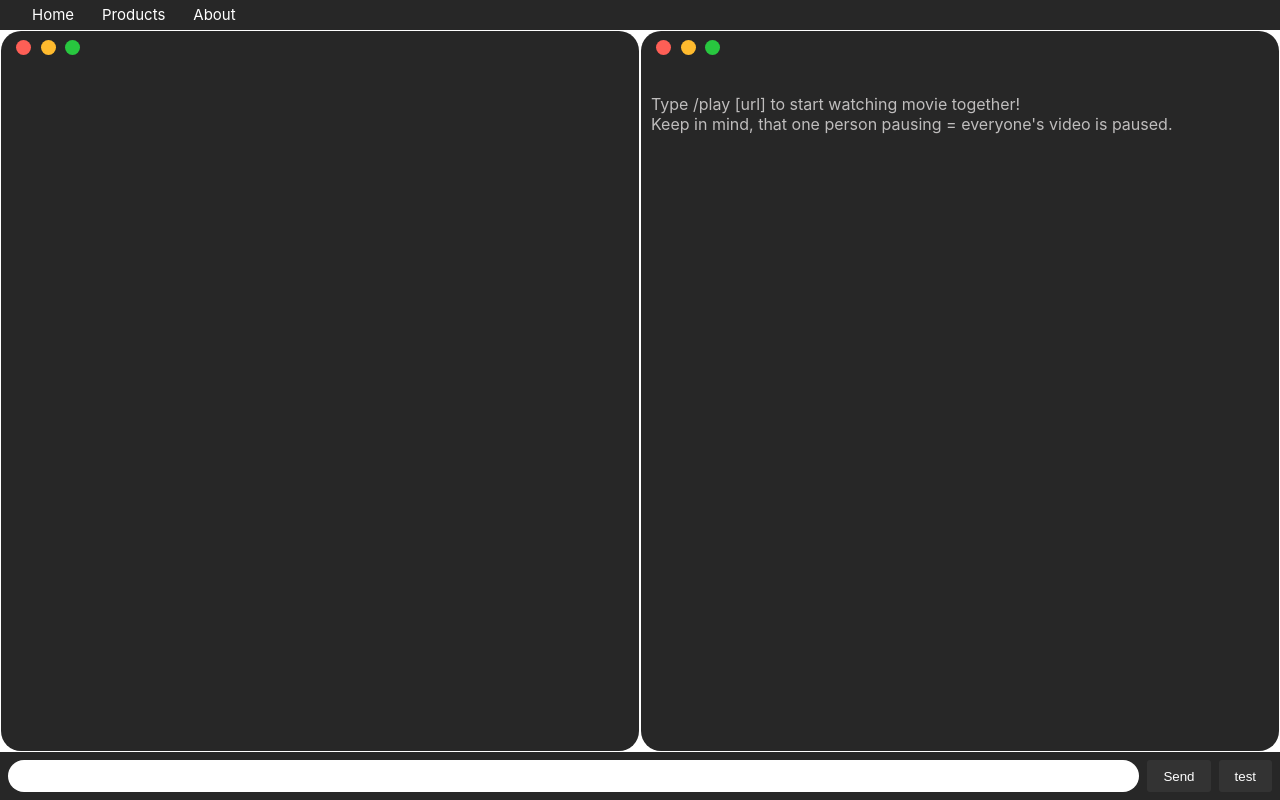
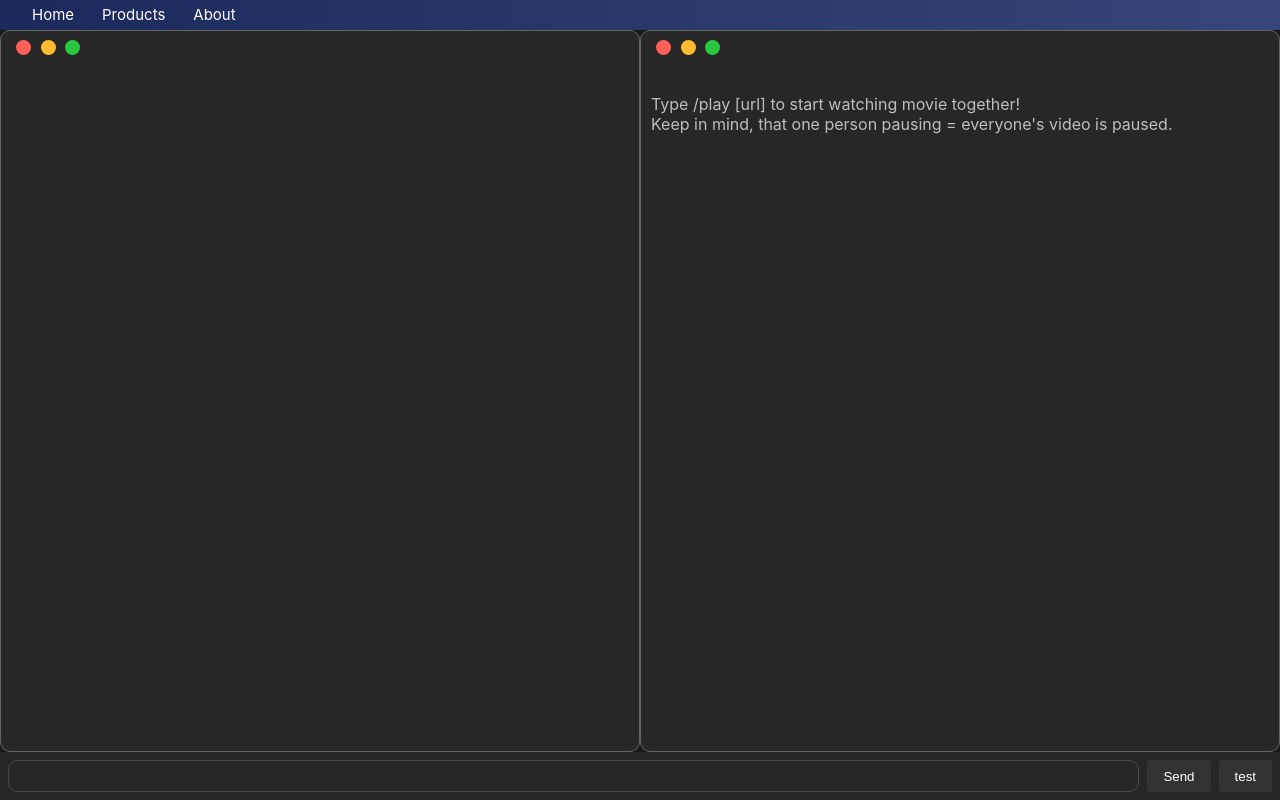
Before and after one commit to bogk9/watch-party, a website: page public/index.html in a window 1280 px wide. Drawn offline with nearby package versions, Linux system fonts and the light colour scheme; a script that the page names is missing.

Commit message:
style changes

```diff
--- a/public/index.html
+++ b/public/index.html
@@ -90,6 +90,9 @@
 						let messageEntity = document.createElement('li');
 						messageEntity.innerHTML = "<br><b>"+ messageObject.from + "</b>: " + messageObject.text;
 						messages.appendChild(messageEntity);
+
+						var objDiv = document.getElementById("chat");
+						objDiv.scrollTop = objDiv.scrollHeight;
 					});
 
 					socket.on('playerControl', (message) => {
--- a/public/style.css
+++ b/public/style.css
@@ -2,6 +2,7 @@ body {
 	margin: 0;
 	padding-bottom: 3rem;
 	font-family: -apple-system, BlinkMacSystemFont, "Segoe UI", Roboto, Helvetica, Arial, sans-serif;
+	background-color: rgb(25, 25, 25);
 }
 
 #form {
@@ -21,8 +22,13 @@ body {
 	border: none;
 	padding: 0 1rem;
 	flex-grow: 1;
-	border-radius: 2rem;
+	border-radius: 10px;
 	margin: 0.25rem;
+	background-color: #272727;
+	border:solid;
+	border-width:1.1px;
+	border-color: #4a4b4c;
+	color: #eeeff2;
 }
 
 #input:focus {
@@ -43,6 +49,7 @@ body {
 	list-style-type: none;
 	margin: 0;
 	padding: 0;
+	color: #eeeff2;
 }
 
 #messages>li {
@@ -52,7 +59,7 @@ body {
 
 
 #messages>li:nth-child(odd) {
-	background: #686868;
+	background: #3c3c3c;
 }
 
 
@@ -77,16 +84,23 @@ body {
 #chat {
     flex:1;
     height: calc(100vh - 80px);
-    border-radius: 20px;
-    margin: 1px;
+    border-radius: 10px;
+	border: solid;
+	border-width: 1.1px;
+	border-color: #656565;
+    margin: 0px;
     background-color: #272727;
     overflow:hidden;
+	overflow-y: scroll;
  }
 #player-box {
     flex:1;
-    height: calc(100vh - 80px);
-    border-radius: 20px;
-    margin: 1px;
+	height: calc(100vh - 80px);
+    border-radius: 10px;
+	border: solid;
+	border-width: 1.1px;
+	border-color: #656565;
+    margin: 0px;
     background-color: #272727;
     overflow:hidden;
 
@@ -101,7 +115,7 @@ body {
 
 
 #menu {
-	background: #272727;
+	background-image: linear-gradient(to right, #1c295c, #233063, #29376b, #303f72, #36467a);
 	color: #FFF;
 	height: 30px;
 	padding-left: 18px;
```
